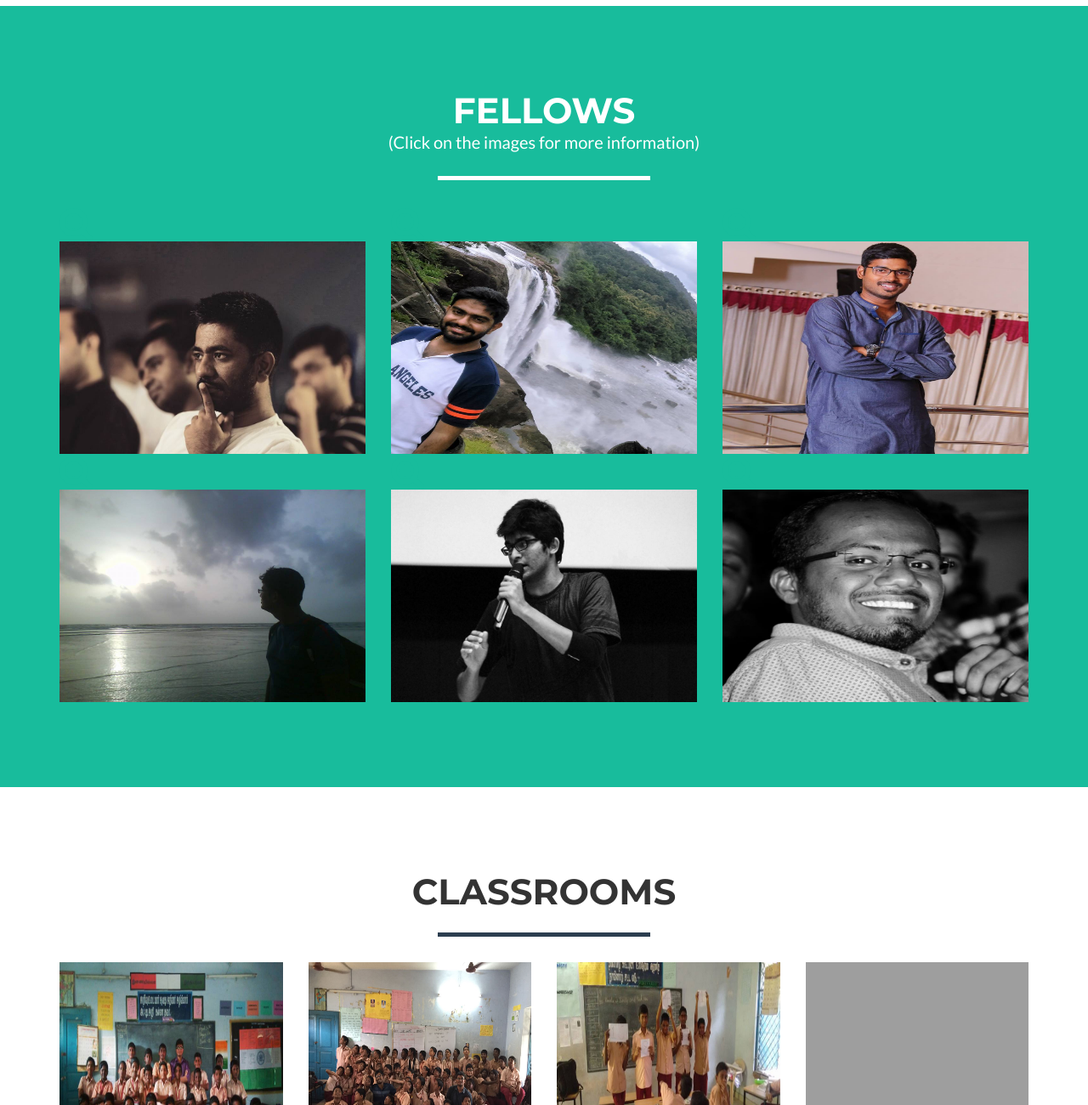
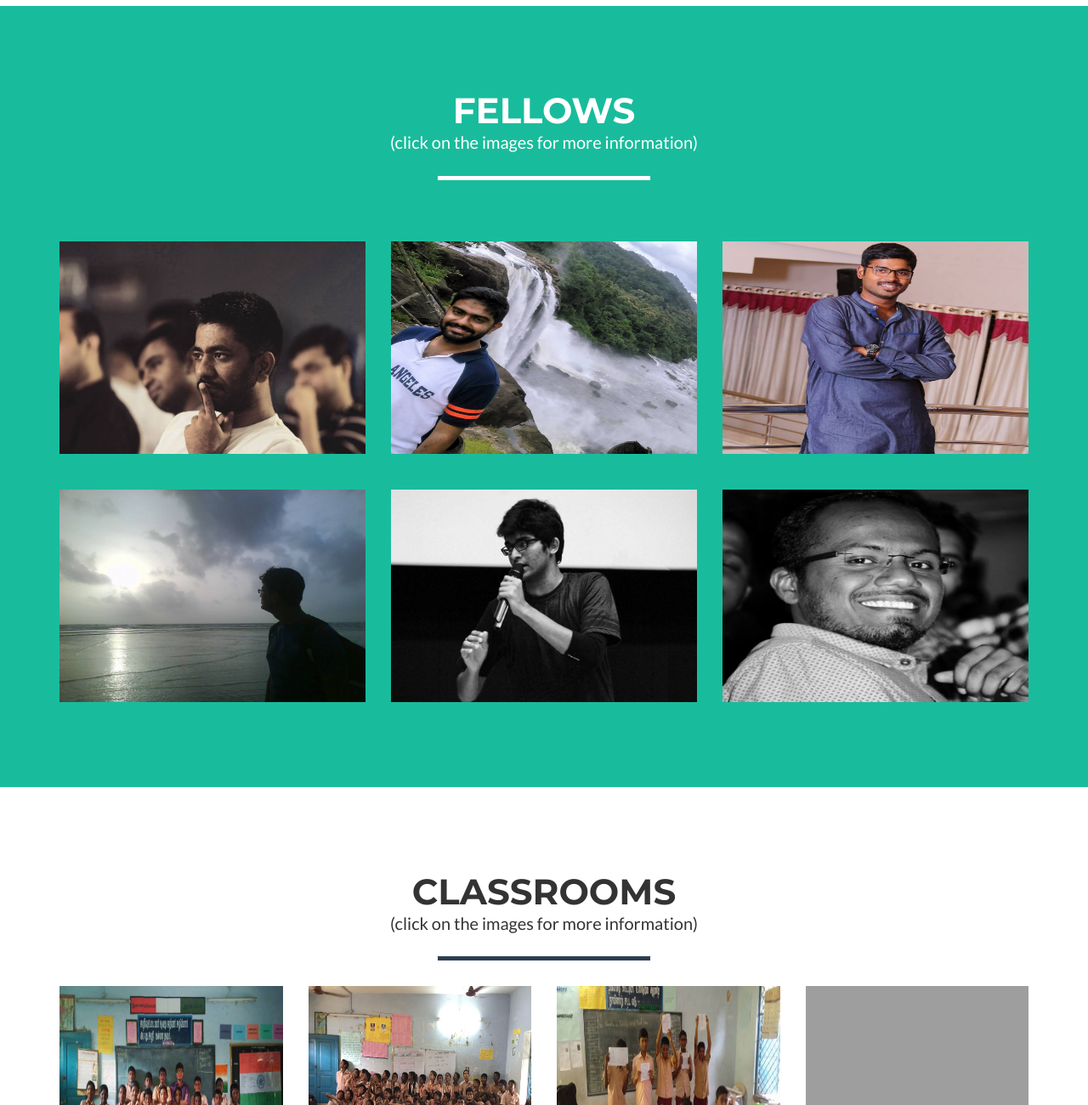
Before and after one commit to Saidapetboys/saidapetboys.github.io, a website: page index.html in a window 1280 px wide. Shown: the part 2192-3492 px from the top of the page at 85% size. Drawn offline with nearby package versions, Linux system fonts and the light colour scheme; grey boxes are pictures that could not be loaded.

Commit message:
Update index.html
minor 2

```diff
--- a/index.html
+++ b/index.html
@@ -167,7 +167,7 @@
             <div class="row">
                 <div class="col-lg-12 text-center">
                     <h2>Fellows</h2>
-                    <p> (Click on the images for more information) </p>
+                    <p> (click on the images for more information) </p>
                     <hr class="star-light">
                 </div>
             </div>
@@ -240,6 +240,7 @@
             <div class="row">
                 <div class="col-lg-12 text-center">
                     <h2>Classrooms</h2>
+                     <p> (click on the images for more information) </p>
                     <hr class="star-primary">
                 </div>
             </div>
```
